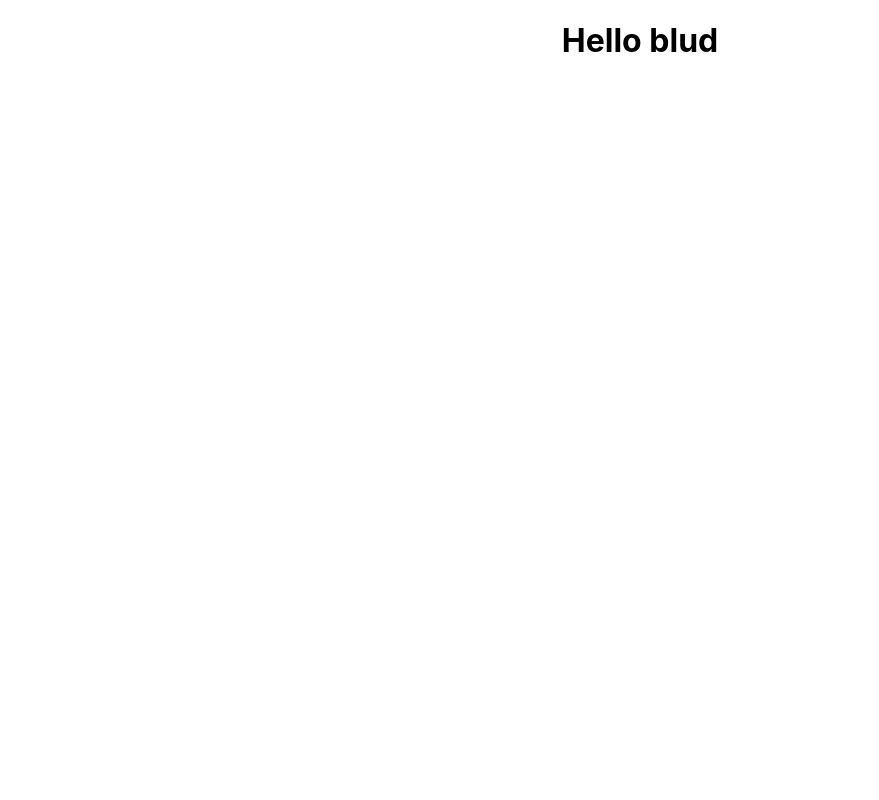
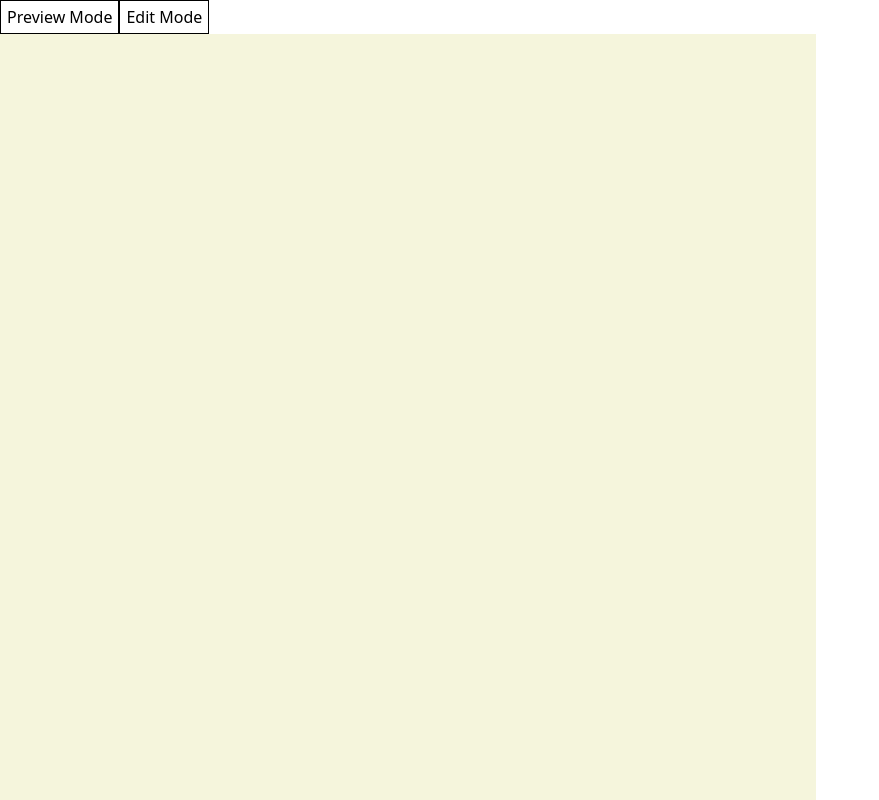
Before and after one commit to Mavrik-jnr/CV-builder, a React (Create React App) app: page / in a window 1280 px wide. Shown: the top 800 px of the page, without its empty margins (0-879 px from the left). Built offline with nearby package versions, Linux system fonts and the light colour scheme.

Commit message:
Add Boilerplate and Normalized Css

```diff
--- a/package.json
+++ b/package.json
@@ -9,6 +9,7 @@
     "react": "^18.2.0",
     "react-dom": "^18.2.0",
     "react-scripts": "5.0.1",
+    "sanitize.css": "^13.0.0",
     "web-vitals": "^2.1.4"
   },
   "scripts": {
--- a/src/App.js
+++ b/src/App.js
@@ -3,7 +3,13 @@ import "./styles/App.css";
 function App() {
   return (
     <div className="App">
-      <h1>Hello blud</h1>
+      <section className="cv-app">
+        <div className="user-tab">
+          <button id="preview">Preview Mode</button>
+          <button id="edit">Edit Mode</button>
+        </div>
+        <main className="Resume"></main>
+      </section>
     </div>
   );
 }
--- a/src/styles/App.css
+++ b/src/styles/App.css
@@ -1,38 +1,16 @@
-.App {
-  text-align: center;
+h1,
+h2,
+h3,
+h4,
+h5,
+h6,
+p,
+a {
+  margin: 0;
 }
 
-.App-logo {
-  height: 40vmin;
-  pointer-events: none;
+main {
+  height: 1056px;
+  width: 816px;
+  background-color: beige;
 }
-
-@media (prefers-reduced-motion: no-preference) {
-  .App-logo {
-    animation: App-logo-spin infinite 20s linear;
-  }
-}
-
-.App-header {
-  background-color: #282c34;
-  min-height: 100vh;
-  display: flex;
-  flex-direction: column;
-  align-items: center;
-  justify-content: center;
-  font-size: calc(10px + 2vmin);
-  color: white;
-}
-
-.App-link {
-  color: #61dafb;
-}
-
-@keyframes App-logo-spin {
-  from {
-    transform: rotate(0deg);
-  }
-  to {
-    transform: rotate(360deg);
-  }
-}
--- a/src/styles/index.css
+++ b/src/styles/index.css
@@ -1,13 +1,3 @@
-body {
-  margin: 0;
-  font-family: -apple-system, BlinkMacSystemFont, 'Segoe UI', 'Roboto', 'Oxygen',
-    'Ubuntu', 'Cantarell', 'Fira Sans', 'Droid Sans', 'Helvetica Neue',
-    sans-serif;
-  -webkit-font-smoothing: antialiased;
-  -moz-osx-font-smoothing: grayscale;
-}
-
-code {
-  font-family: source-code-pro, Menlo, Monaco, Consolas, 'Courier New',
-    monospace;
-}
+@import "~sanitize.css";
+@import "~sanitize.css/forms.css";
+@import "~sanitize.css/typography.css";
```
Also changed, not shown: 1 other file (tests, documents, lock files or other folders).
